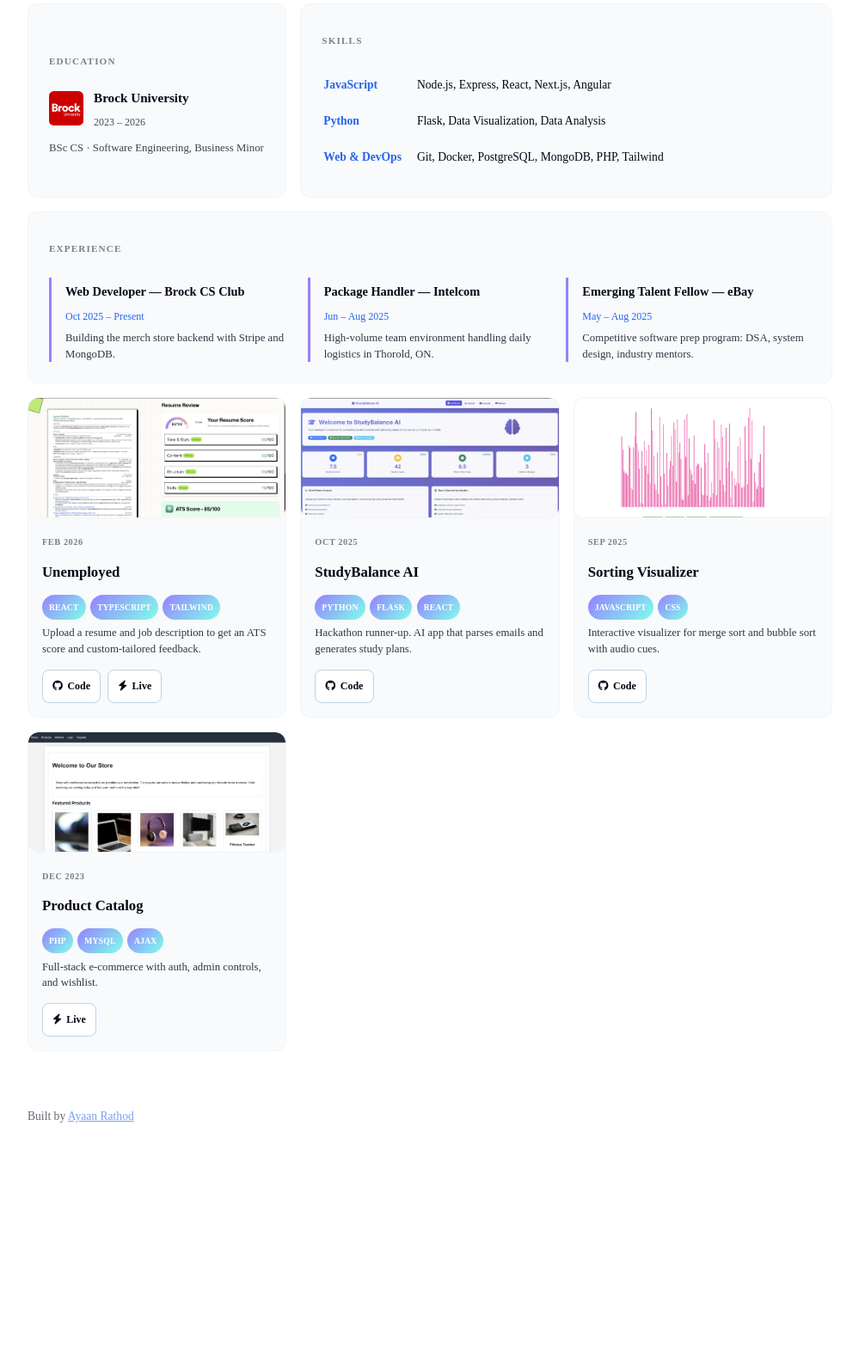
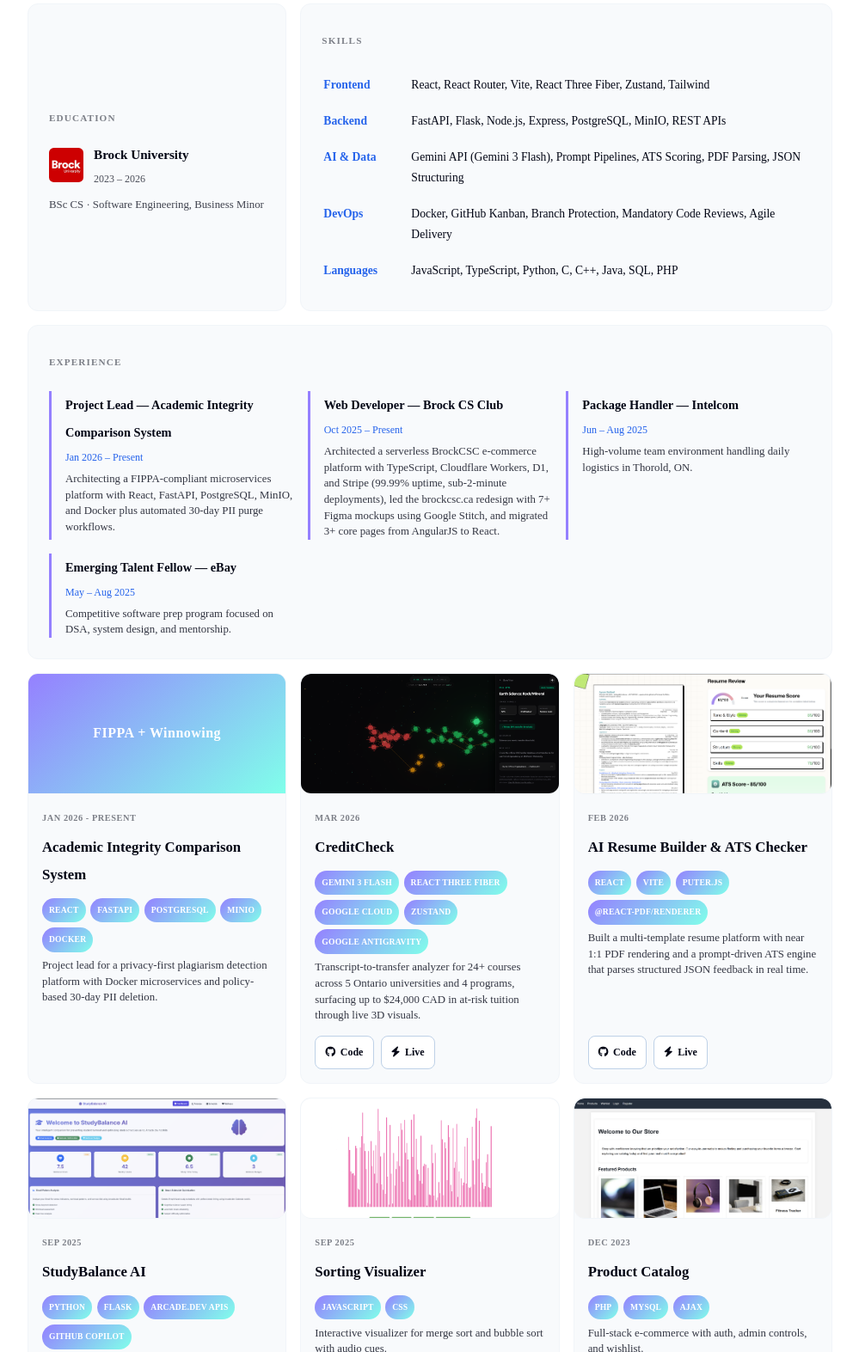
Before and after one commit to AyaanRathod/Personal-Portfolio, a plain HTML site: page docs/index.html in a window 1280 px wide. Shown: the part 340-1913 px from the top of the page at 86% size, without its empty margins (140-1139 px from the left). Before the commit the page ends 1683 px from the top, so only its background shows below. Drawn offline with Linux system fonts and the light colour scheme; a web font is replaced by a local one.

Commit message:
Add project visuals and update project descriptions in portfolio

```diff
--- a/docs/css/styles.css
+++ b/docs/css/styles.css
@@ -317,7 +317,32 @@
     transition: transform 0.3s ease;
 }
 
+.bento-project .project-visual {
+    width: 100%;
+    height: 140px;
+    display: flex;
+    align-items: center;
+    justify-content: center;
+    padding: 1rem;
+    text-align: center;
+    background: linear-gradient(140deg, var(--gradient-start), var(--gradient-end));
+    color: white;
+    border-bottom: 1px solid var(--border-primary);
+    transition: transform 0.3s ease;
+}
+
+.bento-project .project-visual span {
+    font-family: "Grenze", serif;
+    font-size: 1rem;
+    font-weight: 700;
+    letter-spacing: 0.03em;
+}
+
 .bento-project:hover img {
+    transform: scale(1.05);
+}
+
+.bento-project:hover .project-visual {
     transform: scale(1.05);
 }
 
--- a/docs/index.html
+++ b/docs/index.html
@@ -50,16 +50,24 @@
                 <table class="skills-table">
                     <tbody>
                         <tr>
-                            <td class="skill-category">JavaScript</td>
-                            <td>Node.js, Express, React, Next.js, Angular</td>
+                            <td class="skill-category">Frontend</td>
+                            <td>React, React Router, Vite, React Three Fiber, Zustand, Tailwind</td>
                         </tr>
                         <tr>
-                            <td class="skill-category">Python</td>
-                            <td>Flask, Data Visualization, Data Analysis</td>
+                            <td class="skill-category">Backend</td>
+                            <td>FastAPI, Flask, Node.js, Express, PostgreSQL, MinIO, REST APIs</td>
                         </tr>
                         <tr>
-                            <td class="skill-category">Web & DevOps</td>
-                            <td>Git, Docker, PostgreSQL, MongoDB, PHP, Tailwind</td>
+                            <td class="skill-category">AI & Data</td>
+                            <td>Gemini API (Gemini 3 Flash), Prompt Pipelines, ATS Scoring, PDF Parsing, JSON Structuring</td>
+                        </tr>
+                        <tr>
+                            <td class="skill-category">DevOps</td>
+                            <td>Docker, GitHub Kanban, Branch Protection, Mandatory Code Reviews, Agile Delivery</td>
+                        </tr>
+                        <tr>
+                            <td class="skill-category">Languages</td>
+                            <td>JavaScript, TypeScript, Python, C, C++, Java, SQL, PHP</td>
                         </tr>
                     </tbody>
                 </table>
@@ -70,9 +78,14 @@
                 <h2>Experience</h2>
                 <div class="exp-entries">
                     <div class="exp-entry">
+                        <h3>Project Lead — Academic Integrity Comparison System</h3>
+                        <span class="dates">Jan 2026 – Present</span>
+                        <p>Architecting a FIPPA-compliant microservices platform with React, FastAPI, PostgreSQL, MinIO, and Docker plus automated 30-day PII purge workflows.</p>
+                    </div>
+                    <div class="exp-entry">
                         <h3>Web Developer — Brock CS Club</h3>
                         <span class="dates">Oct 2025 – Present</span>
-                        <p>Building the merch store backend with Stripe and MongoDB.</p>
+                        <p>Architected a serverless BrockCSC e-commerce platform with TypeScript, Cloudflare Workers, D1, and Stripe (99.99% uptime, sub-2-minute deployments), led the brockcsc.ca redesign with 7+ Figma mockups using Google Stitch, and migrated 3+ core pages from AngularJS to React.</p>
                     </div>
                     <div class="exp-entry">
                         <h3>Package Handler — Intelcom</h3>
@@ -82,23 +95,62 @@
                     <div class="exp-entry">
                         <h3>Emerging Talent Fellow — eBay</h3>
                         <span class="dates">May – Aug 2025</span>
-                        <p>Competitive software prep program: DSA, system design, industry mentors.</p>
+                        <p>Competitive software prep program focused on DSA, system design, and mentorship.</p>
                     </div>
                 </div>
             </div>
 
             <!-- Row 4: Projects -->
             <div class="bento-item bento-project">
-                <img src="./public/unemployed.png" alt="unemployed">
+                <div class="project-visual">
+                    <span>FIPPA + Winnowing</span>
+                </div>
+                <div class="project-content">
+                    <span class="project-date">Jan 2026 - Present</span>
+                    <h3>Academic Integrity Comparison System</h3>
+                    <div class="tech-pills">
+                        <span class="tech-pill">React</span>
+                        <span class="tech-pill">FastAPI</span>
+                        <span class="tech-pill">PostgreSQL</span>
+                        <span class="tech-pill">MinIO</span>
+                        <span class="tech-pill">Docker</span>
+                    </div>
+                    <p class="description">Project lead for a privacy-first plagiarism detection platform with Docker microservices and policy-based 30-day PII deletion.</p>
+                </div>
+            </div>
+
+            <div class="bento-item bento-project">
+                <img src="./public/hackcanada.png" alt="AI Resume Builder and ATS Checker">
+                <div class="project-content">
+                    <span class="project-date">Mar 2026</span>
+                    <h3>CreditCheck</h3>
+                    <div class="tech-pills">
+                        <span class="tech-pill">Gemini 3 Flash</span>
+                        <span class="tech-pill">React Three Fiber</span>
+                        <span class="tech-pill">Google Cloud</span>
+                        <span class="tech-pill">Zustand</span>
+                        <span class="tech-pill">Google Antigravity</span>
+                    </div>
+                    <p class="description">Transcript-to-transfer analyzer for 24+ courses across 5 Ontario universities and 4 programs, surfacing up to $24,000 CAD in at-risk tuition through live 3D visuals.</p>
+                    <div class="project-actions">
+                        <a target="_blank" href="https://github.com/axk47/HackCanada2026"><i class="fa-brands fa-github"></i> Code</a>
+                        <a target="_blank" href="https://hackcanada2026-ayaan.nn.r.appspot.com/"><i class="fa-solid fa-bolt"></i> Live</a>
+                    </div>
+                </div>
+            </div>
+
+            <div class="bento-item bento-project">
+                <img src="./public/unemployed.png" alt="AI Resume Builder and ATS Checker">
                 <div class="project-content">
                     <span class="project-date">Feb 2026</span>
-                    <h3>Unemployed</h3>
+                    <h3>AI Resume Builder &amp; ATS Checker</h3>
                     <div class="tech-pills">
                         <span class="tech-pill">React</span>
-                        <span class="tech-pill">TypeScript</span>
-                        <span class="tech-pill">Tailwind</span>
+                        <span class="tech-pill">Vite</span>
+                        <span class="tech-pill">Puter.js</span>
+                        <span class="tech-pill">@react-pdf/renderer</span>
                     </div>
-                    <p class="description">Upload a resume and job description to get an ATS score and custom-tailored feedback.</p>
+                    <p class="description">Built a multi-template resume platform with near 1:1 PDF rendering and a prompt-driven ATS engine that parses structured JSON feedback in real time.</p>
                     <div class="project-actions">
                         <a target="_blank" href="https://github.com/AyaanRathod/resume-analyzer"><i class="fa-brands fa-github"></i> Code</a>
                         <a target="_blank" href="https://resume-ayaang.vercel.app/"><i class="fa-solid fa-bolt"></i> Live</a>
@@ -109,14 +161,15 @@
             <div class="bento-item bento-project">
                 <img src="./public/StudyBalanceAi.png" alt="StudyBalance AI">
                 <div class="project-content">
-                    <span class="project-date">Oct 2025</span>
+                    <span class="project-date">Sep 2025</span>
                     <h3>StudyBalance AI</h3>
                     <div class="tech-pills">
                         <span class="tech-pill">Python</span>
                         <span class="tech-pill">Flask</span>
-                        <span class="tech-pill">React</span>
+                        <span class="tech-pill">Arcade.dev APIs</span>
+                        <span class="tech-pill">GitHub Copilot</span>
                     </div>
-                    <p class="description">Hackathon runner-up. AI app that parses emails and generates study plans.</p>
+                    <p class="description">MindHack runner-up MVP for student wellness from a 10+ team hackathon, simulating analysis of 50+ emails and earning a project showcase interview with Arcade.dev.</p>
                     <div class="project-actions">
                         <a target="_blank" href="https://github.com/AyaanRathod/arcade-hackathon"><i class="fa-brands fa-github"></i> Code</a>
                     </div>
```
Also changed, not shown: docs/public/hackcanada.png (added).
